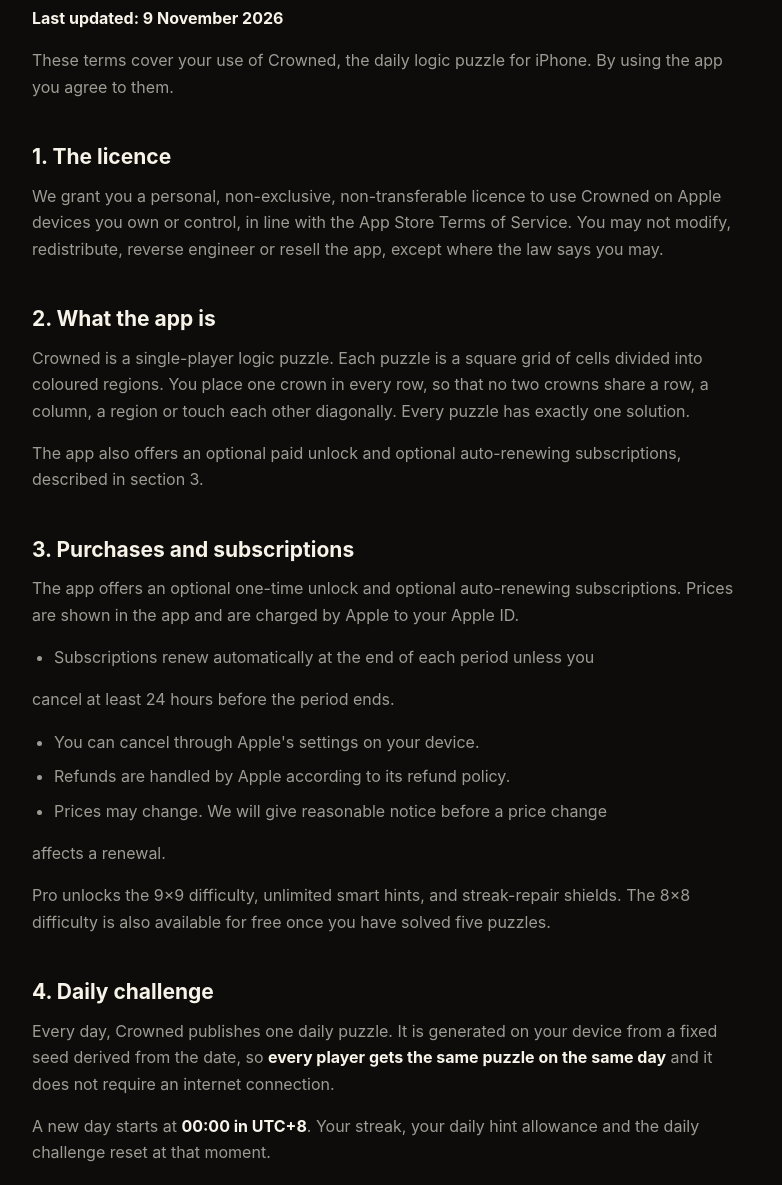
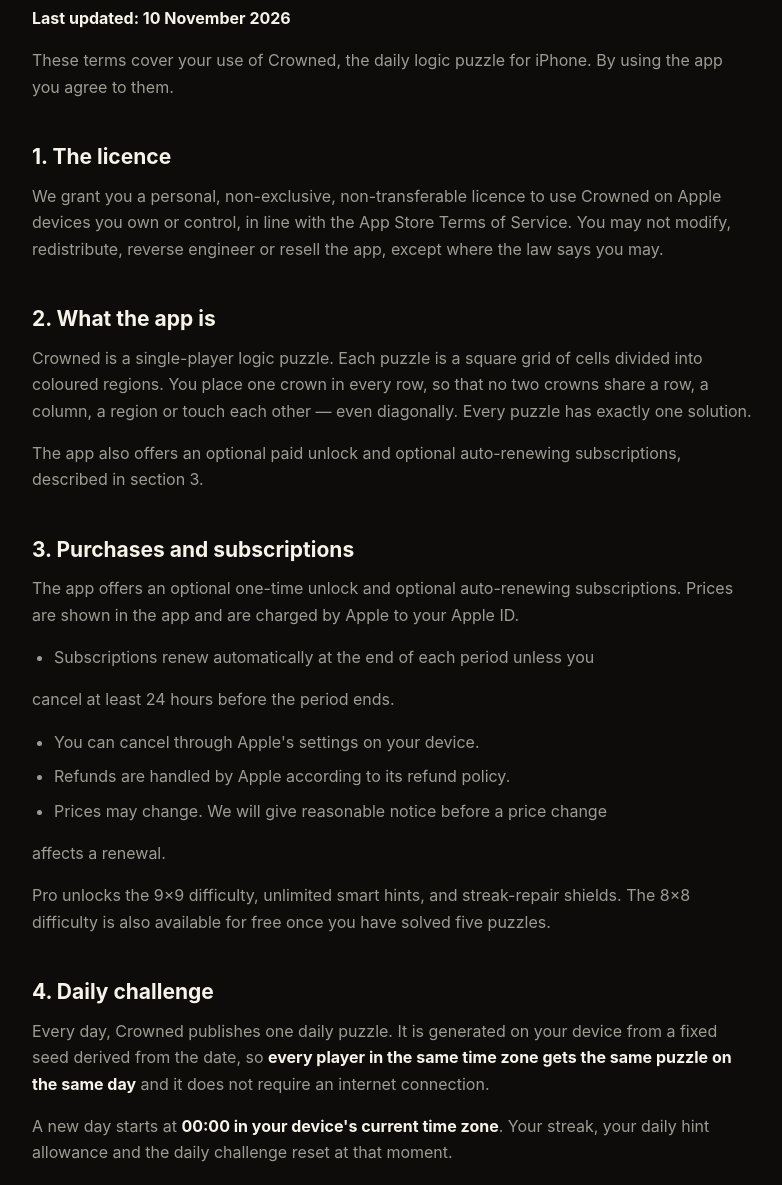
Before and after one commit to mylove1596-bit/Crowned, a plain HTML site: page terms.html in a window 1280 px wide. Shown: the part 115-1300 px from the top of the page, without its empty margins (248-1030 px from the left). Drawn offline with Linux system fonts and the light colour scheme.

Commit message:
Align legal copy with the app's actual behaviour
The daily challenge and the streak now follow the device's current time
zone instead of a fixed UTC+8, so the pages must not promise that every
player worldwide gets the same puzzle on the same day. State the time
zone rule explicitly instead.

Also correct the crown rule wording: two crowns may not touch at all,
orthogonally or diagonally, not only diagonally.

Co-Authored-By: MiniMax Code <noreply@minimax.io>

```diff
--- a/terms.html
+++ b/terms.html
@@ -12,14 +12,14 @@
 <body>
 <main>
 <h1>Terms of Use</h1>
-<p><strong>Last updated: 9 November 2026</strong></p>
+<p><strong>Last updated: 10 November 2026</strong></p>
 <p>These terms cover your use of Crowned, the daily logic puzzle for iPhone. By using the app you agree to them.</p>
 
 <h2>1. The licence</h2>
 <p>We grant you a personal, non-exclusive, non-transferable licence to use Crowned on Apple devices you own or control, in line with the App Store Terms of Service. You may not modify, redistribute, reverse engineer or resell the app, except where the law says you may.</p>
 
 <h2>2. What the app is</h2>
-<p>Crowned is a single-player logic puzzle. Each puzzle is a square grid of cells divided into coloured regions. You place one crown in every row, so that no two crowns share a row, a column, a region or touch each other diagonally. Every puzzle has exactly one solution.</p>
+<p>Crowned is a single-player logic puzzle. Each puzzle is a square grid of cells divided into coloured regions. You place one crown in every row, so that no two crowns share a row, a column, a region or touch each other — even diagonally. Every puzzle has exactly one solution.</p>
 <p>The app also offers an optional paid unlock and optional auto-renewing subscriptions, described in section 3.</p>
 
 <h2>3. Purchases and subscriptions</h2>
@@ -37,8 +37,8 @@
 <p>Pro unlocks the 9×9 difficulty, unlimited smart hints, and streak-repair shields. The 8×8 difficulty is also available for free once you have solved five puzzles.</p>
 
 <h2>4. Daily challenge</h2>
-<p>Every day, Crowned publishes one daily puzzle. It is generated on your device from a fixed seed derived from the date, so <strong>every player gets the same puzzle on the same day</strong> and it does not require an internet connection.</p>
-<p>A new day starts at <strong>00:00 in UTC+8</strong>. Your streak, your daily hint allowance and the daily challenge reset at that moment.</p>
+<p>Every day, Crowned publishes one daily puzzle. It is generated on your device from a fixed seed derived from the date, so <strong>every player in the same time zone gets the same puzzle on the same day</strong> and it does not require an internet connection.</p>
+<p>A new day starts at <strong>00:00 in your device's current time zone</strong>. Your streak, your daily hint allowance and the daily challenge reset at that moment.</p>
 
 <h2>5. Hints and streaks</h2>
 <ul>
```
Also changed, not shown: eula.html (+1 -1 lines), index.html (+5 -5 lines), privacy.html (+2 -2 lines), support.html (+1 -1 lines).
